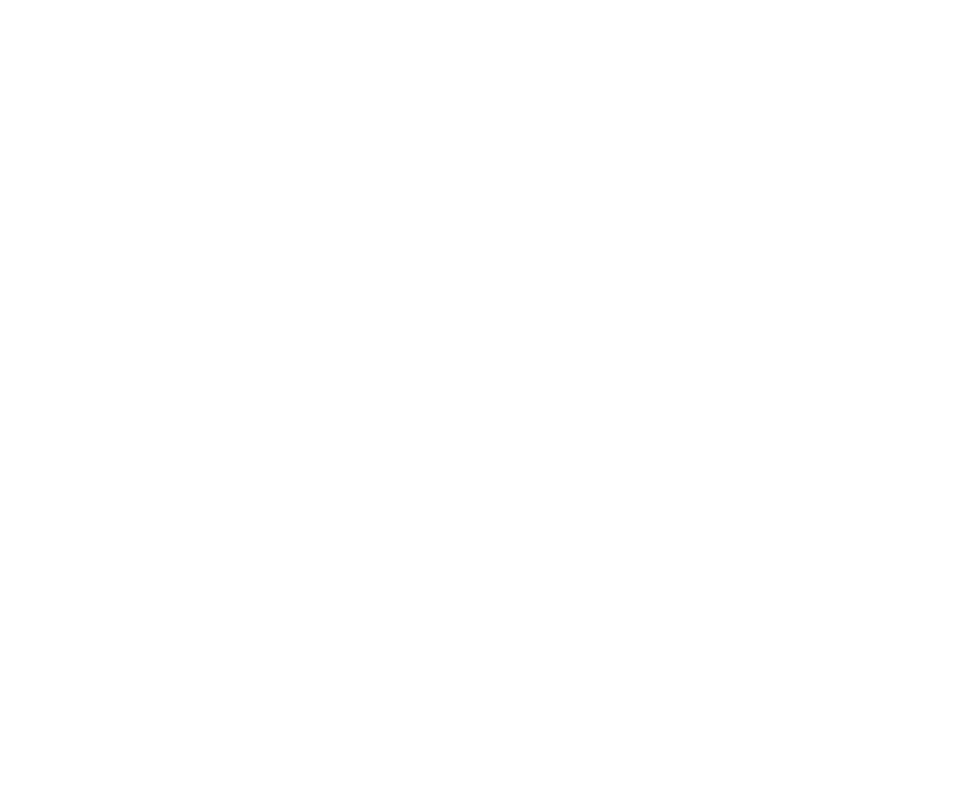
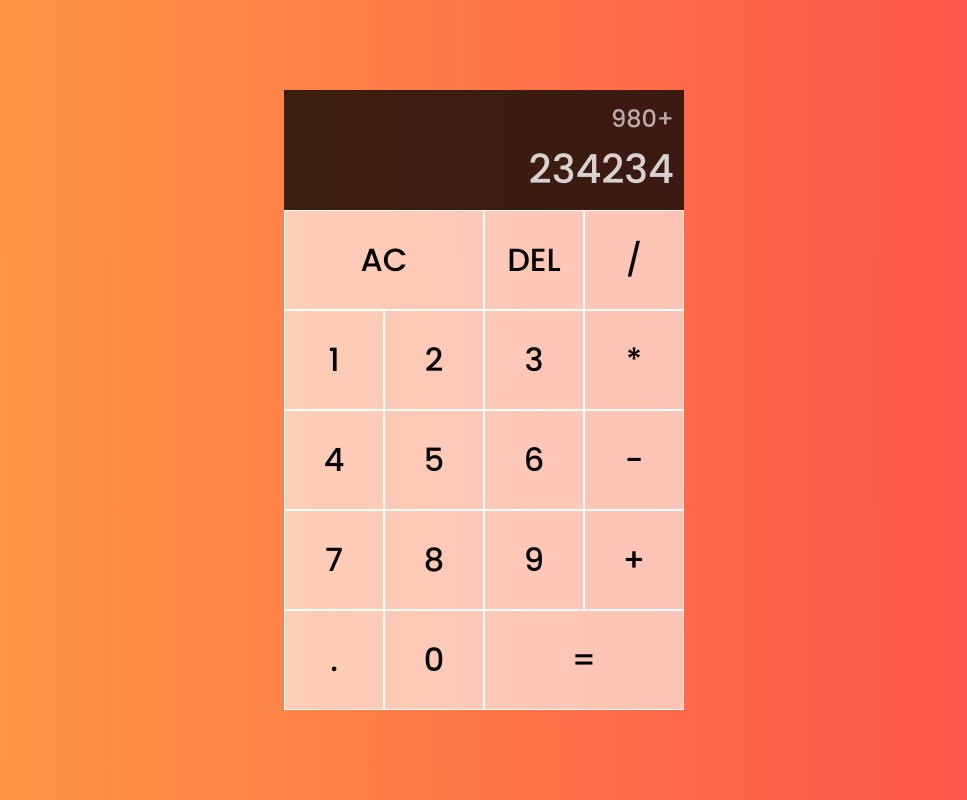
Before and after one commit to codersaradhi/SimpleCalculator, a plain HTML site: page index.html in a window 1280 px wide. Shown: the whole page, without its empty margins (156-1123 px from the left). Drawn offline with Linux system fonts and the light colour scheme.

Commit message:
done with structre and bueaty

```diff
--- a/index.html
+++ b/index.html
@@ -4,10 +4,37 @@
     <meta charset="UTF-8">
     <meta name="viewport" content="width=device-width, initial-scale=1.0">
     <title>Simple Calculator</title>
+
+    <link rel="preconnect" href="https://fonts.googleapis.com">
+<link rel="preconnect" href="https://fonts.gstatic.com" crossorigin>
+<link href="https://fonts.googleapis.com/css2?family=Open+Sans:ital,wght@0,300..800;1,300..800&family=Poppins:ital,wght@0,100;0,200;0,300;0,400;0,500;0,600;0,700;0,800;0,900;1,100;1,200;1,300;1,400;1,500;1,600;1,700;1,800;1,900&display=swap" rel="stylesheet">
     <link rel="stylesheet" href="./styles.css">
     <script src="./script.js" defer></script>
 </head>
 <body>
-
-</body>
+    <div class="calculator-grid">
+        <div class="output">
+            <div class="previous-operand">980+</div>
+            <div class="current-operand">234234</div>
+        </div>
+        <button class="span-two">AC</button>
+        <button>DEL</button>
+        <button>/</button>
+        <button>1</button>
+        <button>2</button>
+        <button>3</button>
+        <button>*</button>
+        <button>4</button>
+        <button>5</button>
+        <button>6</button>
+        <button>-</button>
+        <button>7</button>
+        <button>8</button>
+        <button>9</button>
+        <button>+</button>
+        <button>.</button>
+        <button>0</button>
+        <button class="span-two">=</button>
+    </div>
+    </body>
 </html>
--- a/styles.css
+++ b/styles.css
@@ -0,0 +1,55 @@
+*,
+*::before,
+*::after {
+    box-sizing: border-box;
+    font-family: "Poppins", sans-serif;
+    font-weight: 500;
+    font-style: normal;
+}
+
+body{
+    margin: 0;
+    padding: 0;
+    background: linear-gradient(to right, rgb(255, 159, 68), rgb(252, 77, 77));
+}
+.calculator-grid {
+    display: grid;
+    justify-content: center;
+    align-content: center;
+    min-height: 100vh;
+    grid-template-columns: repeat(4, 100px);
+    grid-template-rows: minmax(120px, auto) repeat(5,100px);
+}
+.calculator-grid > button{
+    cursor: pointer;
+    font-size: 2rem;
+    outline: none;
+    border: 1px solid white;
+    background-color: rgba(255,255,255,0.6);
+}
+.calculator-grid > button:hover{
+    background-color:  rgba(255,255,255,0.9);;
+}
+
+.span-two{
+    grid-column: span 2;
+}
+.output{
+    grid-column: 1 / -1;
+    background-color: rgba(0, 0, 0, 0.759);
+    display: flex;
+    align-items: flex-end;
+    justify-content: space-around;
+    flex-direction: column;
+    padding: 10px;
+    word-wrap: break-word;
+    word-break: break-all;
+}
+.output .previous-operand{
+    color: rgba(255, 255, 255, 0.642);
+    font-size: 1.5rem;
+}
+.output .current-operand{
+    color: rgba(255, 255, 255, 0.801);
+    font-size: 2.5rem;
+}
```
